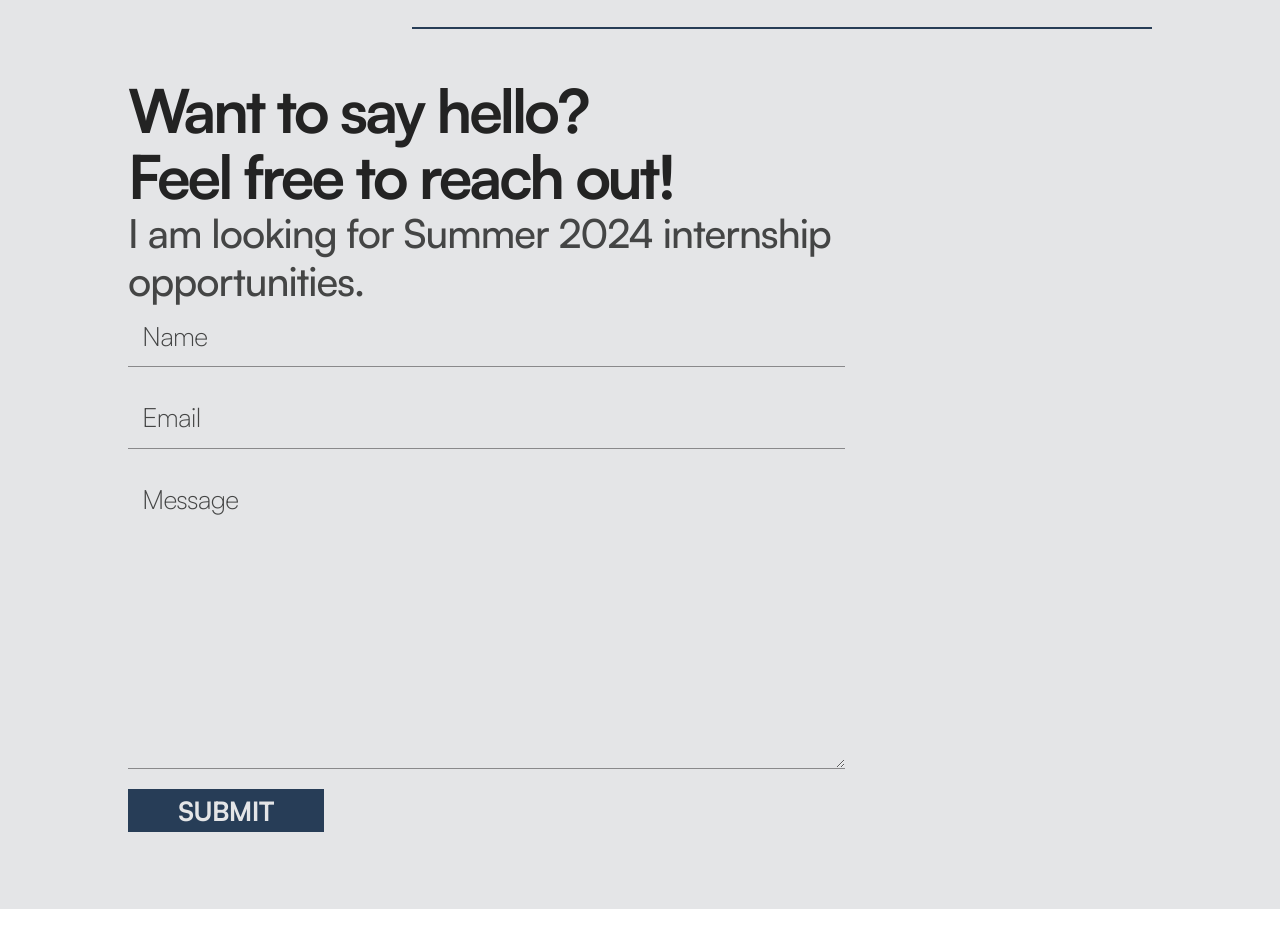
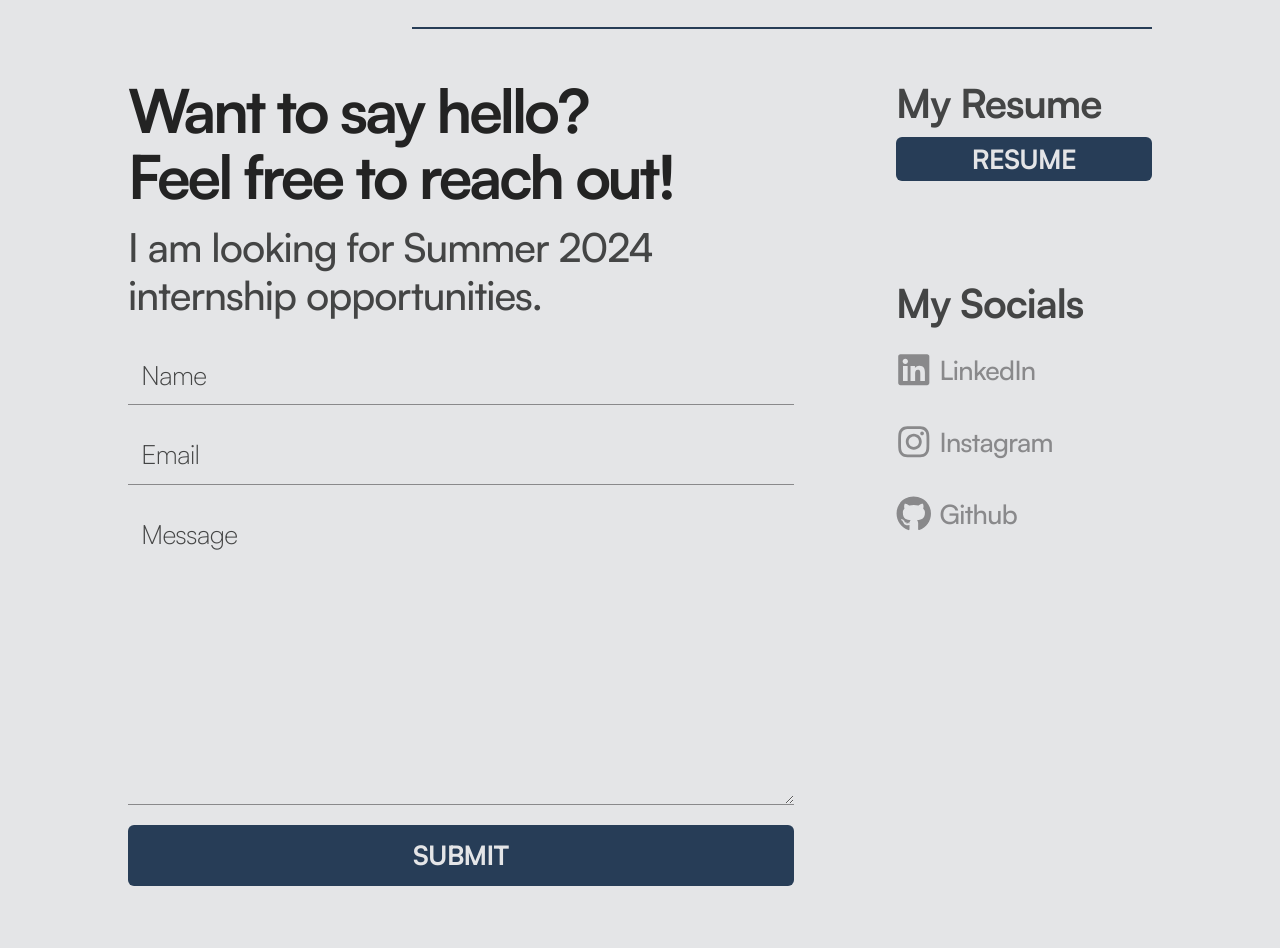
Before and after one commit to NickShum222/Website-V2, a Next.js app: page / in a window 1280 px wide. Shown: the part 5340-6288 px from the top of the page. Before the commit the page ends 6249 px from the top, so only its background shows below. Built offline with nearby package versions, Linux system fonts and the light colour scheme; no server answers.

Commit message:
Update Contact page

```diff
--- a/package.json
+++ b/package.json
@@ -16,6 +16,7 @@
     "next": "14.0.3",
     "react": "^18",
     "react-dom": "^18",
+    "react-icons": "^4.12.0",
     "yup": "^1.3.2"
   },
   "devDependencies": {
--- a/src/sections/Contact.jsx
+++ b/src/sections/Contact.jsx
@@ -5,9 +5,15 @@ import emailjs from "@emailjs/browser";
 import { useFormik } from "formik";
 import * as Yup from "yup";
 import { Input } from "@material-tailwind/react";
+import {
+  FaLinkedin,
+  FaInstagram,
+  FaGithub,
+  FaIntercom,
+
+} from "react-icons/fa";
 
 const Contact = () => {
-  console.log(process.env.NEXT_PUBLIC_SERVICE_ID);
   const formik = useFormik({
     initialValues: {
       name: "",
@@ -28,10 +34,10 @@ const Contact = () => {
       try {
         emailjs
           .send(
-            process.env.REACT_APP_SERVICE_ID,
-            "template_i6xxiwi",
+            process.env.NEXT_PUBLIC_SERVICE_ID,
+            process.env.NEXT_PUBLIC_TEMPLATE_ID,
             values,
-            "wO24vRyimtsLwsozE"
+            process.env.NEXT_PUBLIC_PUBLIC_KEY
           )
           .then(() => {
             setSubmitting(false);
@@ -62,12 +68,12 @@ const Contact = () => {
           </div>
         </div>
       </div>
-      <div className="flex flex-row justify-between items-start w-full">
-        <div className="flex flex-col items-start w-[70%]">
-          <div className="text-[4.722vw] font-[700] text-secondary leading-[1.1] tracking-tighter">
-            Want to say hello? <br /> Feel free to reach out!
+      <div className="flex lg:flex-row flex-col justify-between items-start w-full">
+        <div className="flex flex-col items-start lg:w-[65%] w-full">
+          <div className="lg:text-[4.722vw] text-[5.305vw] w-full font-[700] text-secondary leading-[1.1] tracking-tighter mb-[2%]">
+            Want to say hello? <br className="lg:inline hidden" /> Feel free to reach out!
           </div>
-          <div className="text-[3.125vw] font-[500] text-grey2 leading-[1.2] tracking-tight">
+          <div className="lg:text-[3.125vw] text-[3.980vw] font-[500] text-grey2 leading-[1.2] tracking-tight mb-[4%]">
             I am looking for Summer 2024 internship opportunities.
           </div>
           <input
@@ -75,7 +81,7 @@ const Contact = () => {
             placeholder="Name"
             onChange={formik.handleChange}
             value={formik.values.name}
-            className="w-full appearance-none bg-transparent text-[2.083vw] font-[300] text-grey2 placeholder-grey2 leading-[1.2] tracking-tight border-b-[1px] py-[2%] px-[2%] border-solid border-grey4 focus:outline-none focus:border-grey2"
+            className="w-full appearance-none bg-transparent lg:text-[2.083vw] text-[2.985vw] font-[300] text-grey2 placeholder-grey2 leading-[1.2] tracking-tight border-b-[1px] py-[2%] px-[2%] border-solid border-grey4 focus:outline-none focus:border-grey2"
           />
           <div
             className={`mb-4 mt-1 lg:text-[16px] text-[14px] text-[#A31621]`}
@@ -87,7 +93,7 @@ const Contact = () => {
             placeholder="Email"
             onChange={formik.handleChange}
             value={formik.values.email}
-            className="w-full appearance-none bg-transparent text-[2.083vw] font-[300] text-grey2 placeholder-grey2 leading-[1.2] tracking-tight border-b-[1px] py-[2%] px-[2%] border-solid border-grey4 focus:outline-none focus:border-grey2"
+            className="w-full appearance-none bg-transparent lg:text-[2.083vw] text-[2.985vw] font-[300] text-grey2 placeholder-grey2 leading-[1.2] tracking-tight border-b-[1px] py-[2%] px-[2%] border-solid border-grey4 focus:outline-none focus:border-grey2"
           />
           <div
             className={`mb-4 mt-1 lg:text-[16px] text-[14px] text-[#A31621]`}
@@ -99,20 +105,45 @@ const Contact = () => {
             placeholder="Message"
             onChange={formik.handleChange}
             value={formik.values.message}
-            className="w-full appearance-none bg-transparent text-[2.083vw] font-[300] text-grey2 placeholder-grey2 leading-[1.2] h-[300px] tracking-tight border-b-[1px] py-[2%] px-[2%] border-solid border-grey4 focus:outline-none focus:border-grey2"
+            className="w-full appearance-none bg-transparent lg:text-[2.083vw] text-[2.985vw] font-[300] text-grey2 placeholder-grey2 leading-[1.2] lg:h-[300px] md:h-[150px] h-[125px] tracking-tight border-b-[1px] py-[2%] px-[2%] border-solid border-grey4 focus:outline-none focus:border-grey2"
           />
           <div
             className={`mb-4 mt-1 lg:text-[16px] text-[14px] text-[#A31621]`}
           >
             {formik.errors.message}
           </div>
+          <div className="flex w-full justify-end">
             <button
               type="submit"
               onClick={formik.handleSubmit}
-            className="text-primary font-[700] tracking-tight cursor-pointer text-[2.083vw] px-[7%] py-[0.25%] bg-tertiary"
+              className="text-center font-[700] w-full py-[2%] text-primary tracking-tight leading-[1.3] bg-tertiary rounded-[6px] lg:text-[2.083vw] text-[3.980vw]"
             >
               SUBMIT
             </button>
+          </div>
+        </div>
+        <div className="flex flex-col items-end justify-end lg:w-[25%]  w-full gap-24">
+          <div className="flex flex-col items-start w-full gap-2">
+            <div className="font-[700] text-grey2 tracking-tight leading-[1.3] lg:text-[3.125vw] text-[5.305vw]">My Resume</div>
+            <div className="text-center font-[700] w-full py-[2%] text-primary tracking-tight leading-[1.3] bg-tertiary rounded-[6px] lg:text-[2.083vw] text-[3.980vw]">RESUME</div>
+          </div>
+          <div className="flex flex-col items-start w-full">
+          <div className="font-[700] text-grey2 tracking-tight leading-[1.3] lg:text-[3.125vw] text-[5.305vw] lg:mb-[8%] mb-[4%]">My Socials</div>
+          <div className="w-full flex lg:flex-col flex-row lg:items-start justify-start lg:gap-8  items-center">
+          <div className="flex lg:justify-start justify-center w-full items-center lg:gap-2 gap-1">
+            <FaLinkedin className="lg:text-[2.778vw]  text-[5.305vw] text-grey4"/>
+            <div className="text-grey4 lg:text-[2.083vw]  text-[5.305vw] font-[500] tracking-tight">LinkedIn</div>
+          </div>
+          <div className="flex lg:justify-start justify-center w-full items-center lg:gap-2 gap-1">
+            <FaInstagram className="lg:text-[2.778vw]  text-[5.305vw] text-grey4"/>
+            <div className="text-grey4 lg:text-[2.083vw]  text-[5.305vw] font-[500] tracking-tight">Instagram</div>
+          </div>
+          <div className="flex lg:justify-start justify-center w-full items-center lg:gap-2 gap-1">
+            <FaGithub className="lg:text-[2.778vw]  text-[5.305vw] text-grey4"/>
+            <div className="text-grey4 lg:text-[2.083vw]  text-[5.305vw] font-[500] tracking-tight">Github</div>
+          </div>
+          </div>
+          </div>
         </div>
       </div>
     </div>
```
Also changed, not shown: 1 other file (tests, documents, lock files or other folders). Lines whose indentation alone changed are shown as unchanged.
